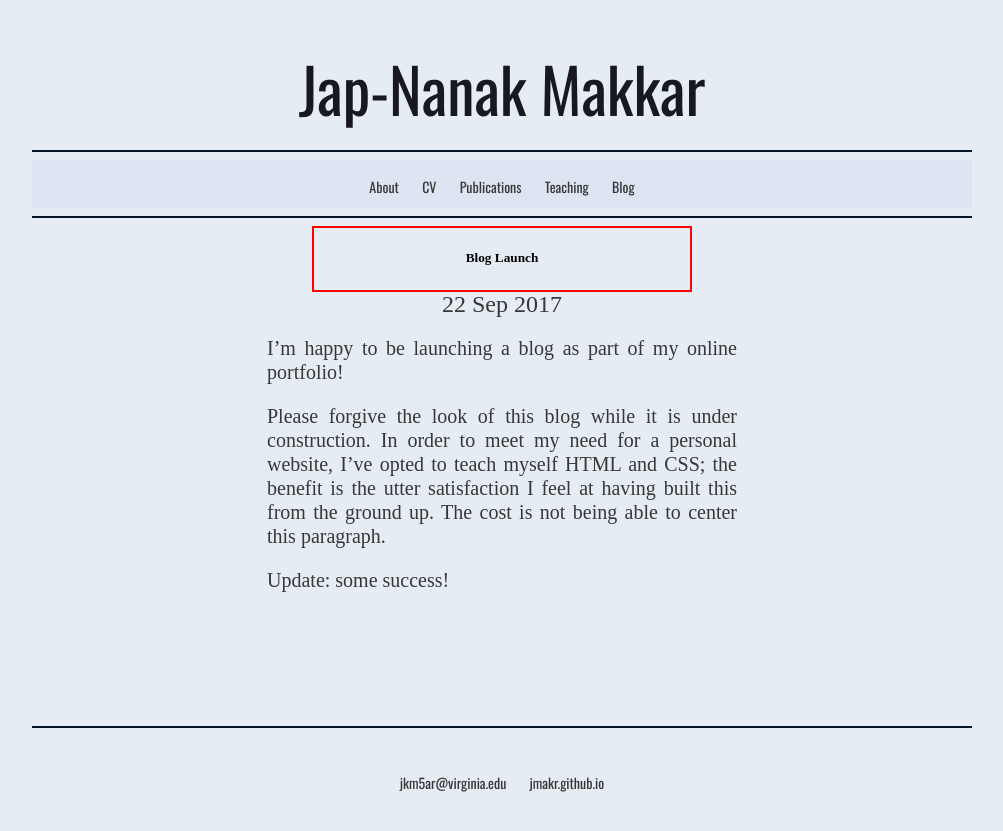
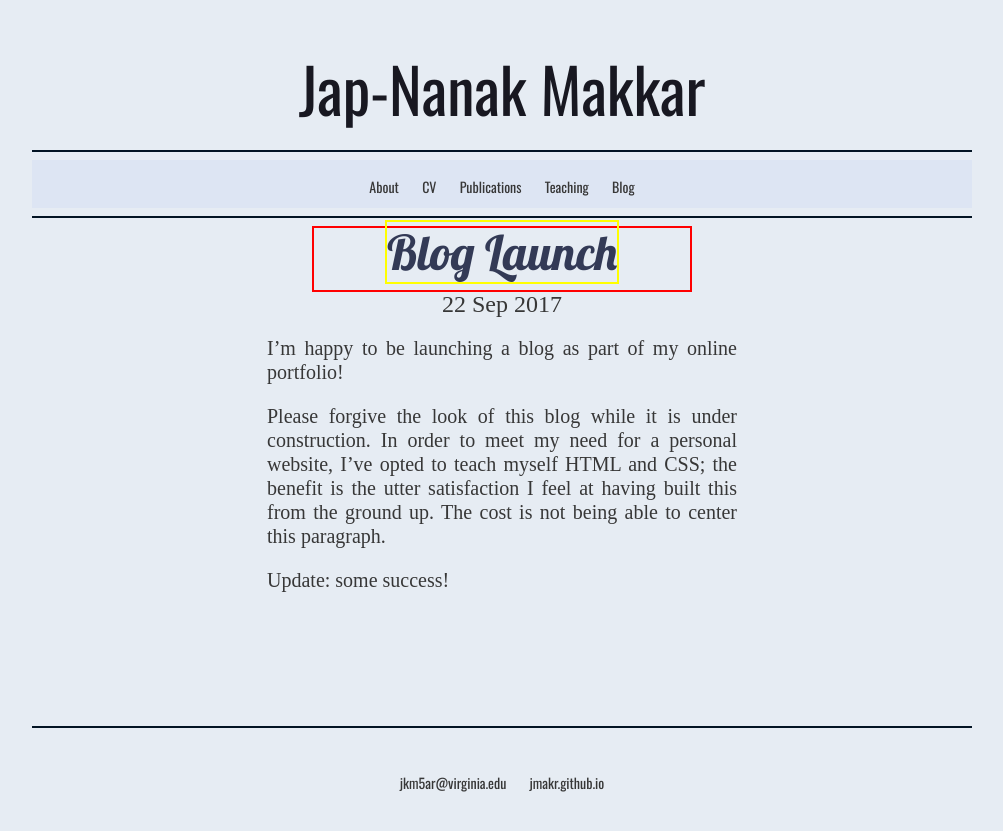
Before and after one commit to jmakr/jmakr.github.io, a Jekyll site: the page built from _posts/2017-09-22-Blog-Launch.md, in a window 1280 px wide. Shown: the top 831 px of the page, without its empty margins (138-1141 px from the left). Built offline with Jekyll 4.4.1, drawn with Linux system fonts in a browser that asks for light colours; some web fonts are replaced.

Commit message:
Update post.html

```diff
--- a/_layouts/post.html
+++ b/_layouts/post.html
@@ -3,7 +3,7 @@ layout: default
 ---
 
 <div class="bheadercontainer">
-<h5>{{ page.title }}</h5>
+<p6>{{ page.title }}</p6>
 </div>
 
 <div class="datecontainer">
```
